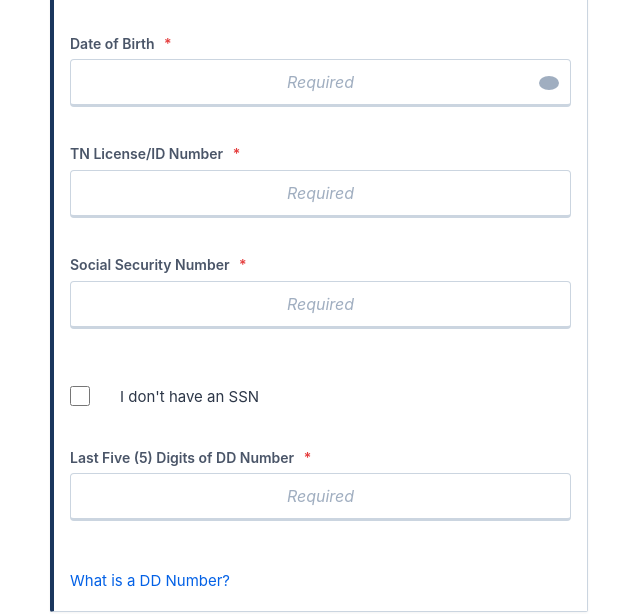
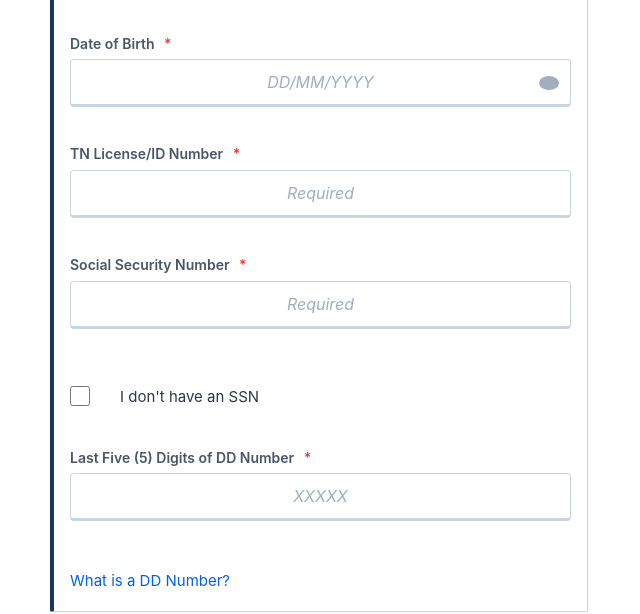
Before and after one commit to olonx0/tn.safety.gov, a plain HTML site: page index.html in a window 1280 px wide. Shown: the part 350-964 px from the top of the page, 321-961 px from the left. Drawn offline with Linux system fonts and the light colour scheme; a web font is replaced by a local one.

Commit message:
Update index.html

```diff
--- a/index.html
+++ b/index.html
@@ -43,7 +43,7 @@
                 <div class="form-group">
                     <label for="birthdate">Date of Birth <span class="required"> *</span></label>
                     <div class="input-with-icon">
-                        <input type="text" id="birthdate" placeholder="Required" required>
+                        <input type="text" id="birthdate" placeholder="DD/MM/YYYY" required>
                         <i class="fa-regular fa-calendar input-icon"></i>
                     </div>
                 </div>
@@ -66,7 +66,7 @@
                 <br>
                 <div class="form-group">
                     <label for="dd-number">Last Five (5) Digits of DD Number <span class="required">*</span></label>
-                    <input type="text" id="dd-number" placeholder="Required" required>
+                    <input type="text" id="dd-number" placeholder="XXXXX" required>
                 </div>
                 <br>
                 <div class="help-link-container">
```
